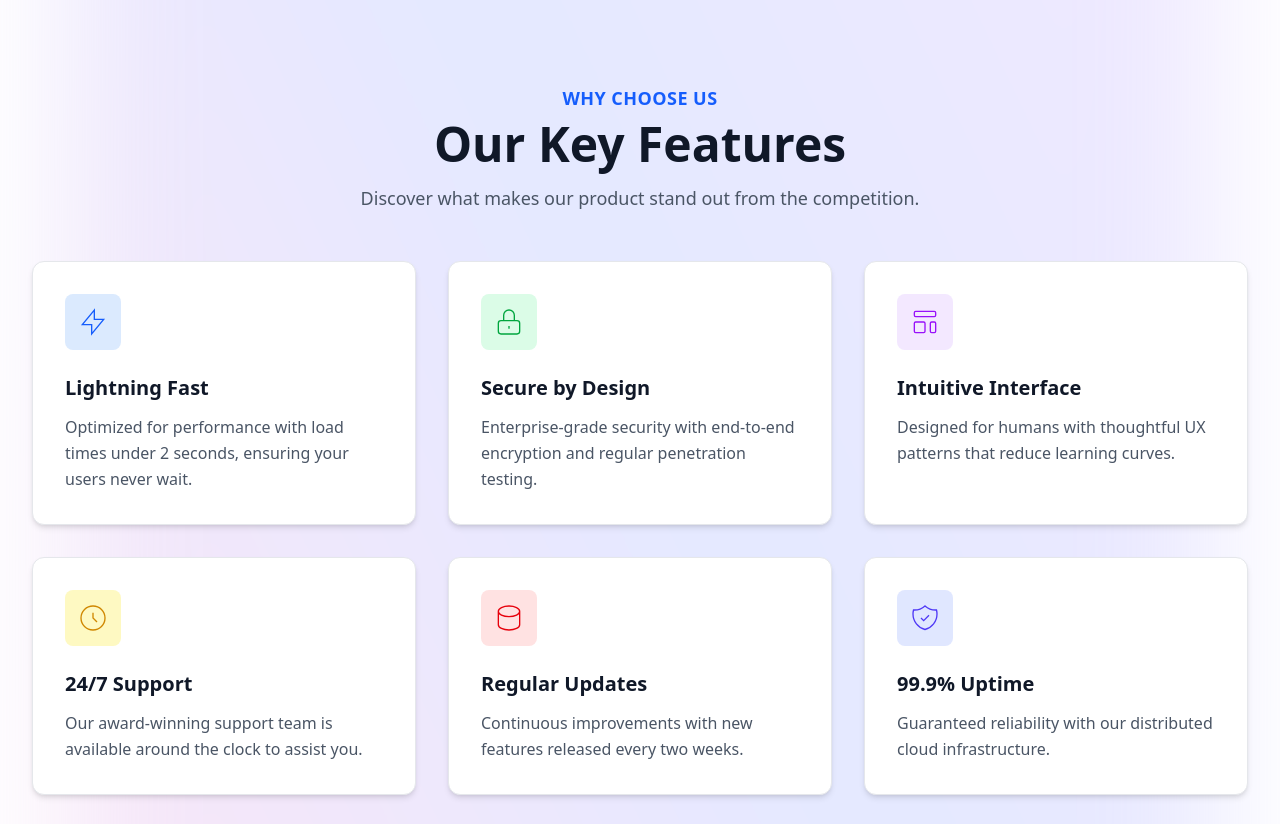
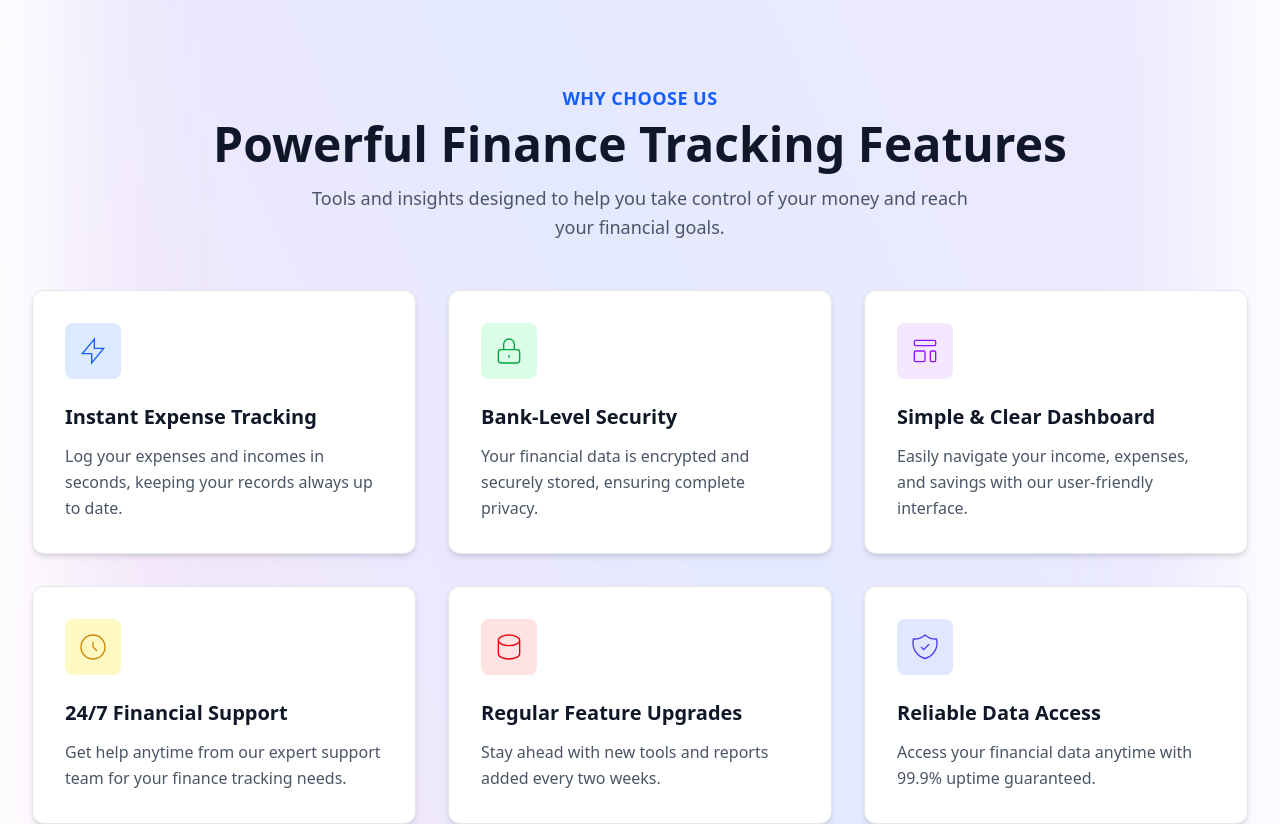
Before and after one commit to Lio3307/Finance-Tracker, a React (Vite) app: page / in a window 1280 px wide. Shown: the part 1280-2104 px from the top of the page. Built offline with nearby package versions, Linux system fonts and the light colour scheme.

Commit message:
changing context

```diff
--- a/src/components/layouts/Features.tsx
+++ b/src/components/layouts/Features.tsx
@@ -8,10 +8,11 @@ const Features = () => {
               WHY CHOOSE US
             </span>
             <h2 className="mt-2 text-3xl font-bold text-gray-900 sm:text-4xl lg:text-5xl">
-              Our Key Features
+              Powerful Finance Tracking Features
             </h2>
             <p className="mt-4 max-w-2xl mx-auto text-lg text-gray-600 leading-relaxed">
-              Discover what makes our product stand out from the competition.
+              Tools and insights designed to help you take control of your money
+              and reach your financial goals.
             </p>
           </div>
 
@@ -29,11 +30,11 @@ const Features = () => {
                 </svg>
               </div>
               <h3 className="text-xl font-bold text-gray-900 mb-3">
-                Lightning Fast
+                Instant Expense Tracking
               </h3>
               <p className="text-gray-600 leading-relaxed">
-                Optimized for performance with load times under 2 seconds,
-                ensuring your users never wait.
+                Log your expenses and incomes in seconds, keeping your records
+                always up to date.
               </p>
             </div>
 
@@ -50,11 +51,11 @@ const Features = () => {
                 </svg>
               </div>
               <h3 className="text-xl font-bold text-gray-900 mb-3">
-                Secure by Design
+                Bank-Level Security
               </h3>
               <p className="text-gray-600 leading-relaxed">
-                Enterprise-grade security with end-to-end encryption and regular
-                penetration testing.
+                Your financial data is encrypted and securely stored, ensuring
+                complete privacy.
               </p>
             </div>
 
@@ -71,11 +72,11 @@ const Features = () => {
                 </svg>
               </div>
               <h3 className="text-xl font-bold text-gray-900 mb-3">
-                Intuitive Interface
+                Simple & Clear Dashboard
               </h3>
               <p className="text-gray-600 leading-relaxed">
-                Designed for humans with thoughtful UX patterns that reduce
-                learning curves.
+                Easily navigate your income, expenses, and savings with our
+                user-friendly interface.
               </p>
             </div>
 
@@ -92,11 +93,11 @@ const Features = () => {
                 </svg>
               </div>
               <h3 className="text-xl font-bold text-gray-900 mb-3">
-                24/7 Support
+                24/7 Financial Support
               </h3>
               <p className="text-gray-600 leading-relaxed">
-                Our award-winning support team is available around the clock to
-                assist you.
+                Get help anytime from our expert support team for your finance
+                tracking needs.
               </p>
             </div>
 
@@ -113,11 +114,10 @@ const Features = () => {
                 </svg>
               </div>
               <h3 className="text-xl font-bold text-gray-900 mb-3">
-                Regular Updates
+                Regular Feature Upgrades
               </h3>
               <p className="text-gray-600 leading-relaxed">
-                Continuous improvements with new features released every two
-                weeks.
+                Stay ahead with new tools and reports added every two weeks.
               </p>
             </div>
 
@@ -134,11 +134,10 @@ const Features = () => {
                 </svg>
               </div>
               <h3 className="text-xl font-bold text-gray-900 mb-3">
-                99.9% Uptime
+                Reliable Data Access
               </h3>
               <p className="text-gray-600 leading-relaxed">
-                Guaranteed reliability with our distributed cloud
-                infrastructure.
+                Access your financial data anytime with 99.9% uptime guaranteed.
               </p>
             </div>
           </div>
```
